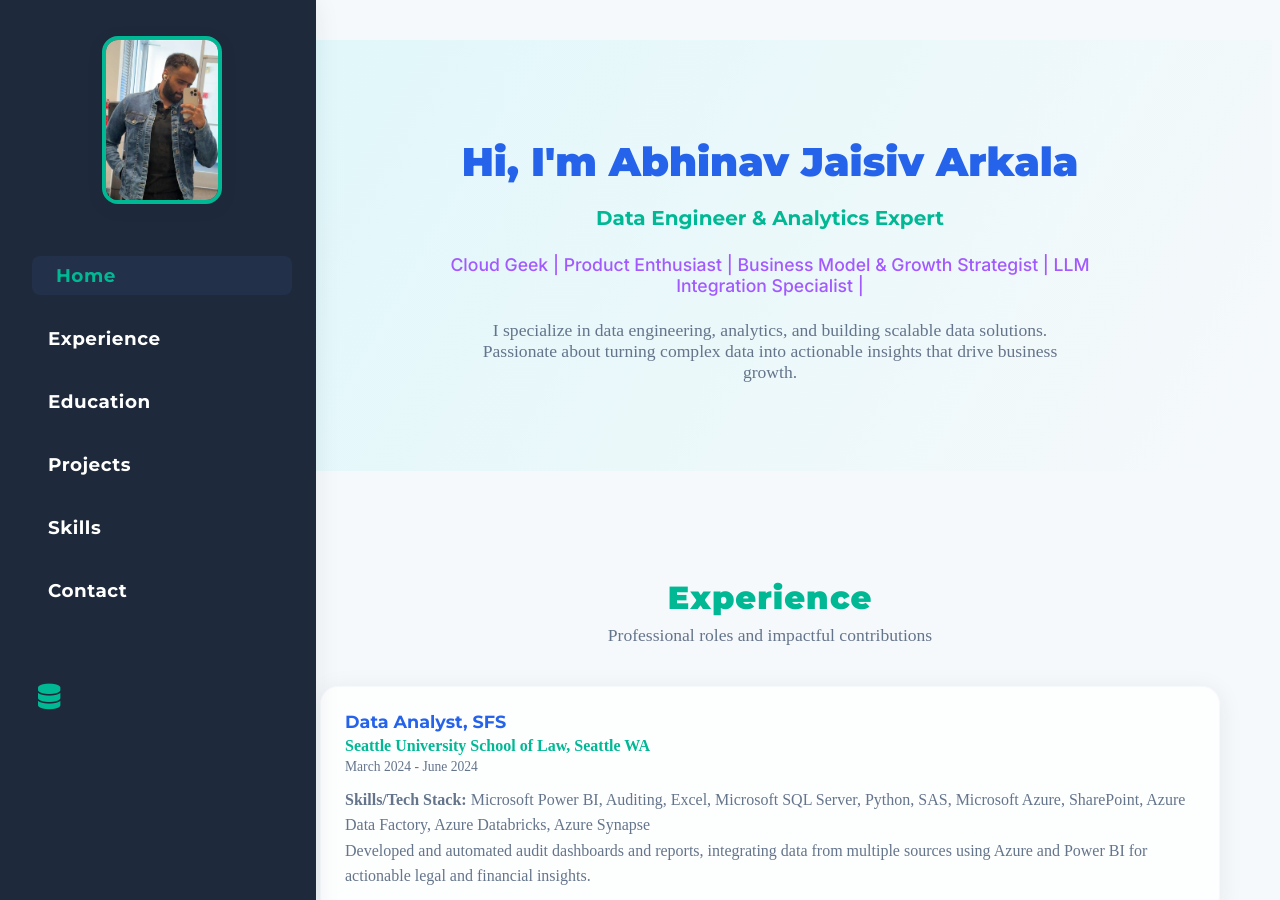
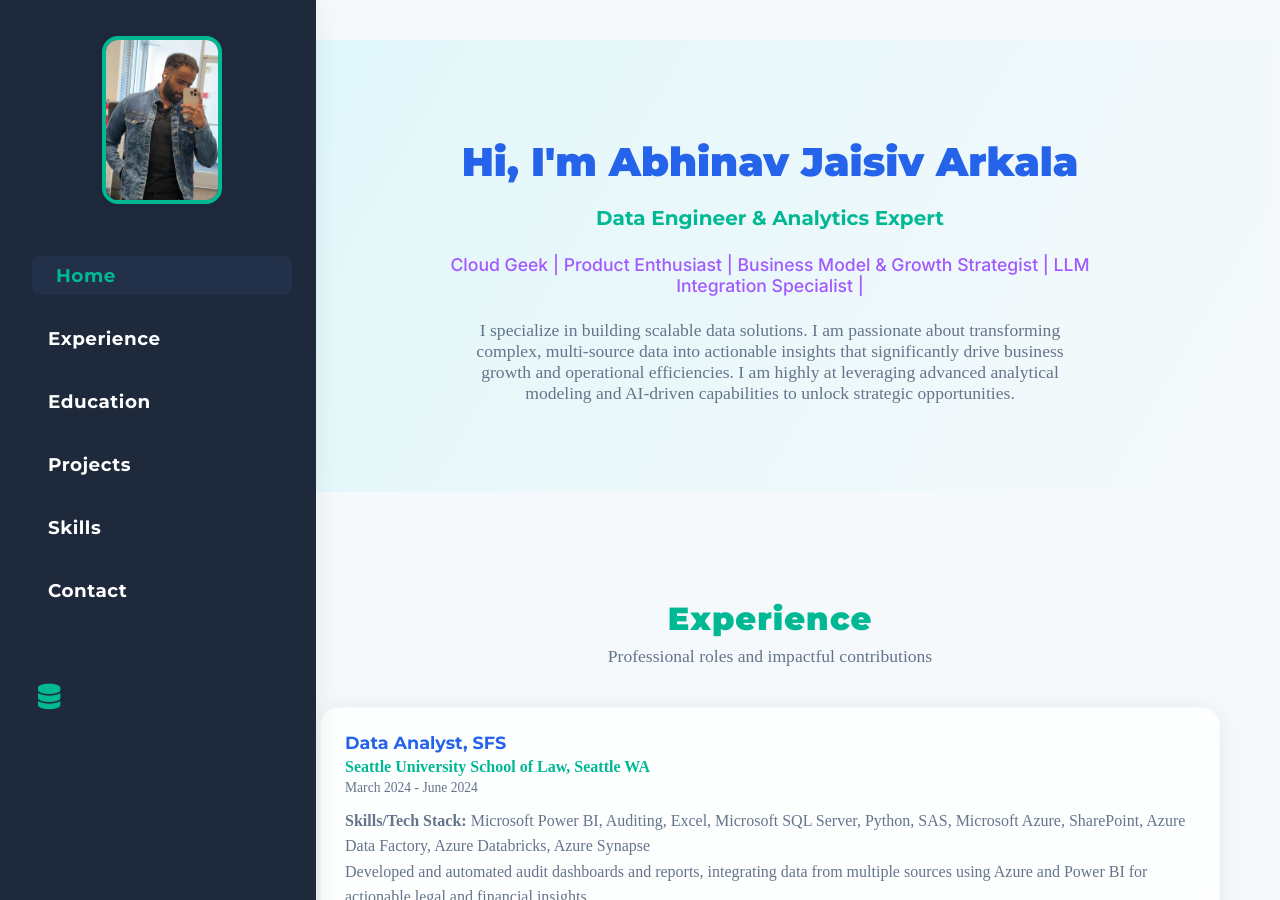
Before and after one commit to AAJaisiv/github.io, a Jekyll site: the page built from index.html, in a window 1280 px wide and 900 px high. Built offline with Jekyll 4.4.1, drawn with Linux system fonts in a browser that asks for light colours.

Commit message:
Update index.html

```diff
--- a/index.html
+++ b/index.html
@@ -120,8 +120,8 @@ title:
                     Cloud Geek | Product Enthusiast | Business Model & Growth Strategist | LLM Integration Specialist |
                 </p>
                 <p class="hero-description">
-                    I specialize in data engineering, analytics, and building scalable data solutions.
-                    Passionate about turning complex data into actionable insights that drive business growth.
+                  I specialize in building scalable data solutions. I am passionate about transforming complex, multi-source data into actionable insights that significantly drive business growth and operational efficiencies.
+                  I am highly at leveraging advanced analytical modeling and AI-driven capabilities to unlock strategic opportunities.
                 </p>
             </div>
         </section>
```
